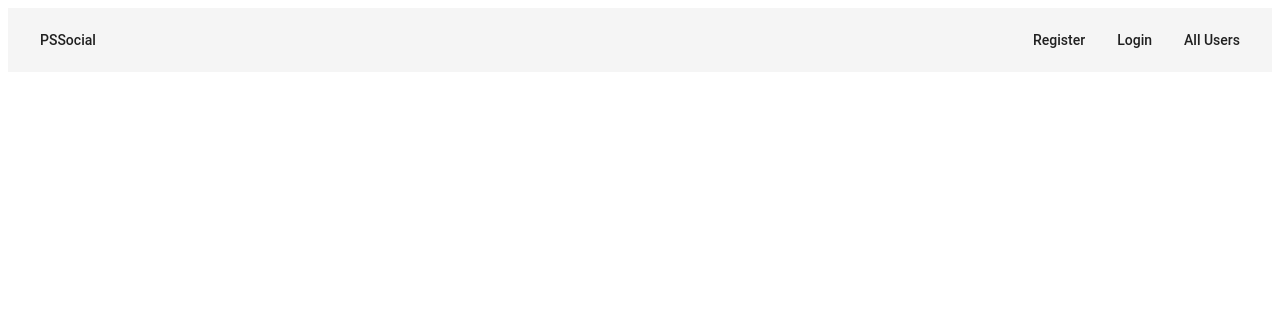
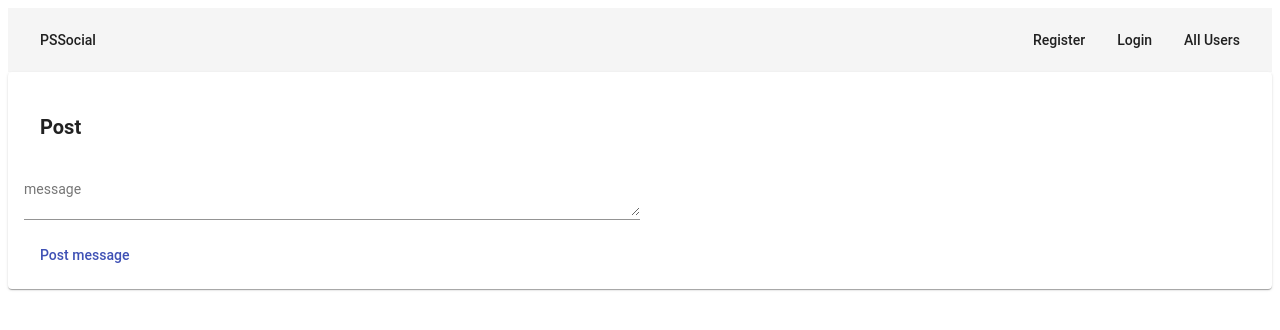
Before and after one commit to lmw2016/NodeAndAngular, an Angular app in the folder frontend/: page / in a window 1280 px wide. Shown: the top 330 px of the page. Built offline with nearby package versions, Linux system fonts and the light colour scheme; no server answers.

Commit message:
implement front end add post

```diff
--- a/frontend/src/app/api.service.ts
+++ b/frontend/src/app/api.service.ts
@@ -10,12 +10,17 @@ export class ApiService{
     constructor(private http:HttpClient){}
 
      // messages={}
+     urlPath='http://localhost:3000';
 
     getMessages():Observable<any[]>{
-      return  this.http.get<any[]>('http://localhost:3000/posts').pipe(
+      return  this.http.get<any[]>(this.urlPath+'/posts').pipe(
         // tap(),
         // catchError()
         )
+    }
+
+    postMessage(postMsg){
+      return  this.http.post<any>(this.urlPath+'/post',{msg:postMsg});
     }
 
     // getMessagesWithSub(){
@@ -35,7 +40,7 @@ export class ApiService{
     //    }
 
       getUsers():Observable<any[]>{
-        return  this.http.get<any[]>('http://localhost:3000/users').pipe(
+        return  this.http.get<any[]>(this.urlPath+'/users').pipe(
           // tap(),
           // catchError()
           )
--- a/frontend/src/app/app.module.ts
+++ b/frontend/src/app/app.module.ts
@@ -18,9 +18,11 @@ import { RegisterComponent } from './register.component';
 import { UsersComponent } from './users.component';
 import { ProfileComponent } from './profile.component';
 import {LoginComponent} from './login.component';
+import { PostComponent } from './post.component';
 
 
 const routers=[
+  {path:'',component:PostComponent},
   {path:'register',component:RegisterComponent},
   {path:'users',component:UsersComponent},
   {path:'profile/:id',component:ProfileComponent},
@@ -34,7 +36,8 @@ const routers=[
     RegisterComponent,
     UsersComponent,
     ProfileComponent,
-    LoginComponent
+    LoginComponent,
+    PostComponent
   ],
   imports: [
     BrowserModule,
--- /dev/null
+++ b/frontend/src/app/post.component.html
@@ -0,0 +1,23 @@
+<mat-card>
+    <mat-card-header>
+      <mat-card-title>
+       <h4>Post</h4>
+      </mat-card-title>
+    </mat-card-header>
+    <mat-card-content>
+      <form class="example-form">
+        <mat-form-field class="example-full-width" style="width:50%">
+          <textarea
+            [(ngModel)]="postMsg"
+            name="postMsg"
+            matInput
+            placeholder="message"
+            value=""
+            aria-multiline="false"
+          ></textarea> </mat-form-field
+        ><br />
+        <button (click)="post()" mat-button color="primary">Post message</button>
+        {{ message }}
+      </form>
+    </mat-card-content>
+  </mat-card>
--- /dev/null
+++ b/frontend/src/app/post.component.ts
@@ -0,0 +1,24 @@
+import { Component, OnInit } from '@angular/core';
+import { ApiService } from './api.service';
+
+@Component({
+  selector: 'app-post',
+  templateUrl: './post.component.html'
+})
+export class PostComponent implements OnInit {
+
+  postMsg=''
+
+  message
+
+  constructor(private apiService: ApiService) { }
+
+  ngOnInit() {
+  }
+
+  post(){
+      this.apiService.postMessage(this.postMsg).subscribe(res=>{
+           this.message=res.message
+      })
+  }
+}
```
